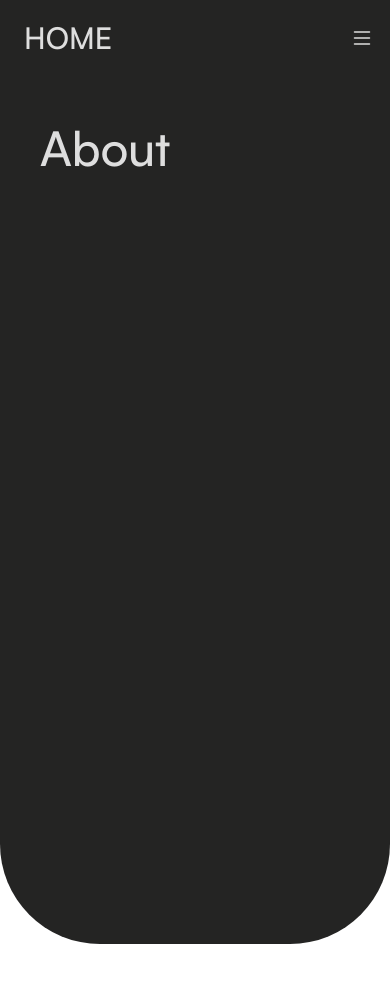
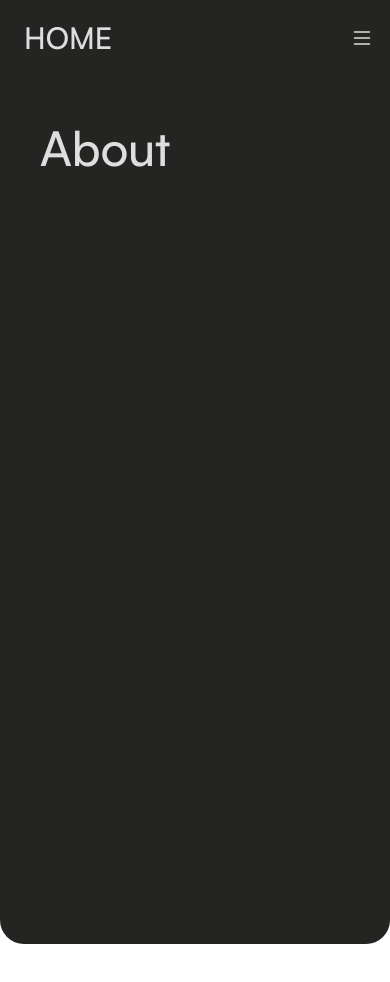
Before and after one commit to beverm2391/beneverman.com-v5, a Next.js app: page /about in a window 390 px wide. Shown: the top 982 px of the page. Built offline with nearby package versions, Linux system fonts and the light colour scheme.

Commit message:
tweak footer

```diff
--- a/core/components/Footer.tsx
+++ b/core/components/Footer.tsx
@@ -21,7 +21,7 @@ export default function Footer() {
     } else {
         return (
             <>
-                <div className='bg-[var(--background-color)] h-[100px] rounded-b-[100px]' />
+                <div className='bg-[var(--background-color)] h-[100px] rounded-b-3xl md:rounded-b-[100px]' />
                 <div className='w-full flex bg-[var(--footer-bg-color)] sticky bottom-0 -z-50'>
                     {/* this next div is to cover the rounded corners */}
                     <div className='absolute w-full h-full top-0 bg-[var(--footer-bg-color)] -translate-y-[100%]'/>
--- a/core/components/Pages/Landing/LandingPage.tsx
+++ b/core/components/Pages/Landing/LandingPage.tsx
@@ -86,11 +86,11 @@ export default function LandingPage() {
         <main className='absolute top-0 left-0 w-full h-full'>
             <CustomCursor />
             <section className={cn(
-                'relative h-[100dvh] w-full',
+                'relative h-dvh w-full',
                 'bg-[var(--hero-background-color)]',
             )}>
                 <div className={cn(
-                    'absolute inset-0 w-full h-[100dvh] bg-grid-zinc-600/30',
+                    'absolute inset-0 w-full h-full bg-grid-zinc-600/30',
                     '[mask-image:linear-gradient(rgba(0,0,0,0.2),rgba(0,0,0,.8),rgba(0,0,0,0.2))]',
                 )} />
                 <div className={cn(
```
